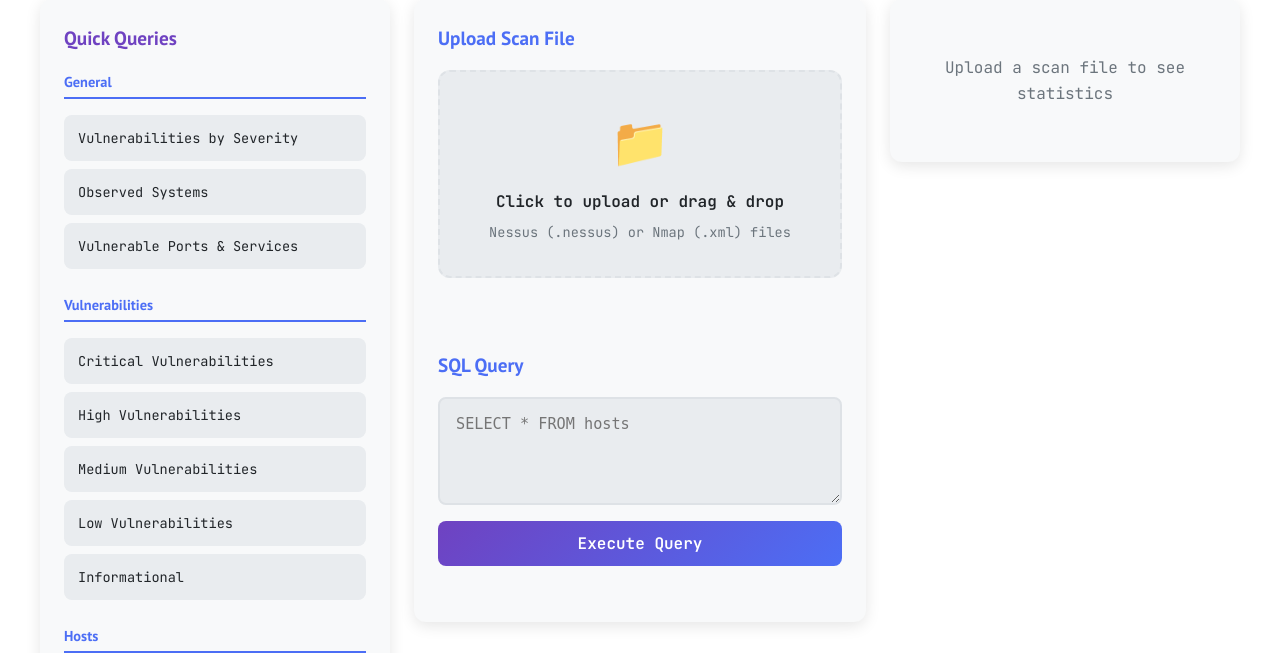
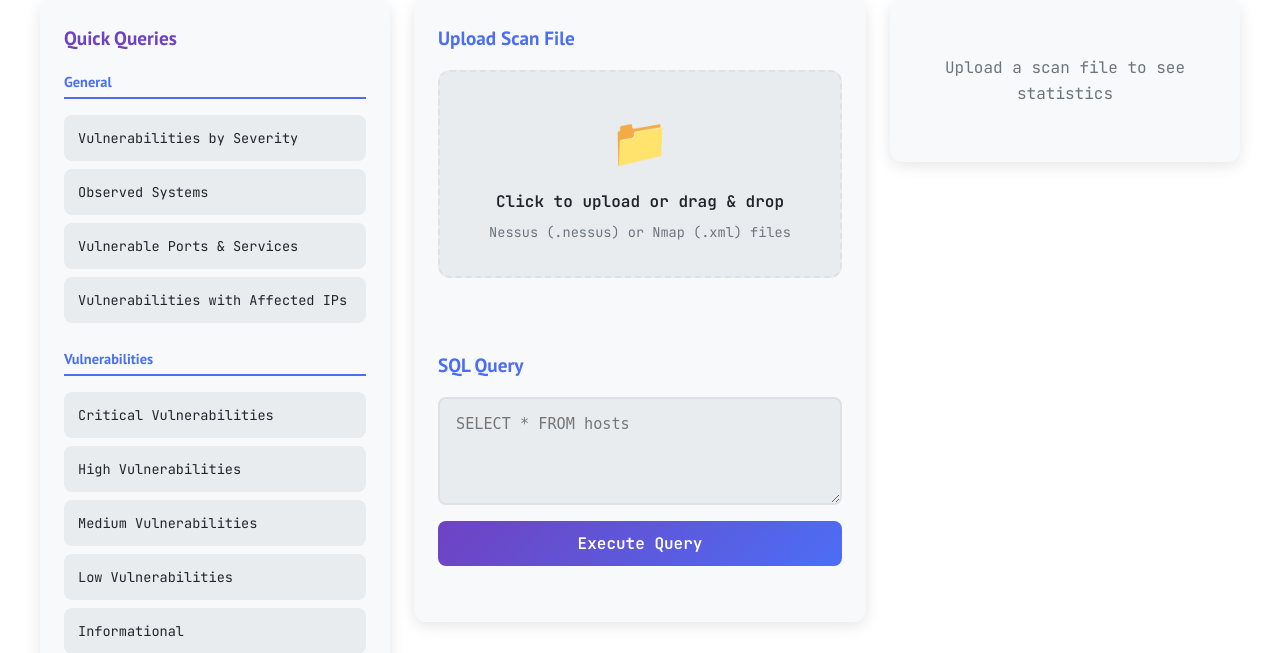
Before and after one commit to syyntax/battlescope, a Flask app: page / in a window 1280 px wide. Shown: the part 116-769 px from the top of the page. Run offline with Flask 3, Linux system fonts and the light colour scheme; some web fonts are replaced.

Commit message:
Added query

```diff
--- a/app/templates/index.html
+++ b/app/templates/index.html
@@ -39,6 +39,9 @@
                 </button>
                 <button class="query-btn" data-query="SELECT DISTINCT p.port_number as Port, p.protocol as Protocol, COALESCE(p.service_name, 'unknown') as Service FROM ports p WHERE p.state = 'open' AND ((p.port_number = 23 AND p.protocol = 'tcp') OR (p.port_number = 21 AND p.protocol = 'tcp') OR (p.port_number = 80 AND p.protocol = 'tcp') OR (p.port_number = 69 AND p.protocol = 'udp') OR (p.port_number = 512 AND p.protocol = 'tcp') OR (p.port_number = 513 AND p.protocol = 'tcp') OR (p.port_number = 514 AND p.protocol = 'tcp')) ORDER BY p.port_number">
                     Vulnerable Ports & Services
+                </button>
+                <button class="query-btn" data-query="SELECT risk_factor as 'Severity Level', plugin_id as 'Plugin ID', plugin_name as Vulnerability, COUNT(*) as Count, GROUP_CONCAT(ip_address, '; ') as 'Affected IPs' FROM (SELECT DISTINCT v.risk_factor, v.plugin_id, v.plugin_name, h.ip_address FROM vulnerabilities v JOIN hosts h ON v.host_id = h.id) GROUP BY plugin_id, plugin_name, risk_factor ORDER BY CASE risk_factor WHEN 'Critical' THEN 1 WHEN 'High' THEN 2 WHEN 'Medium' THEN 3 WHEN 'Low' THEN 4 WHEN 'Info' THEN 5 ELSE 6 END, Count DESC">
+                    Vulnerabilities with Affected IPs
                 </button>
 
                 <!-- Vulnerability Queries -->
```
